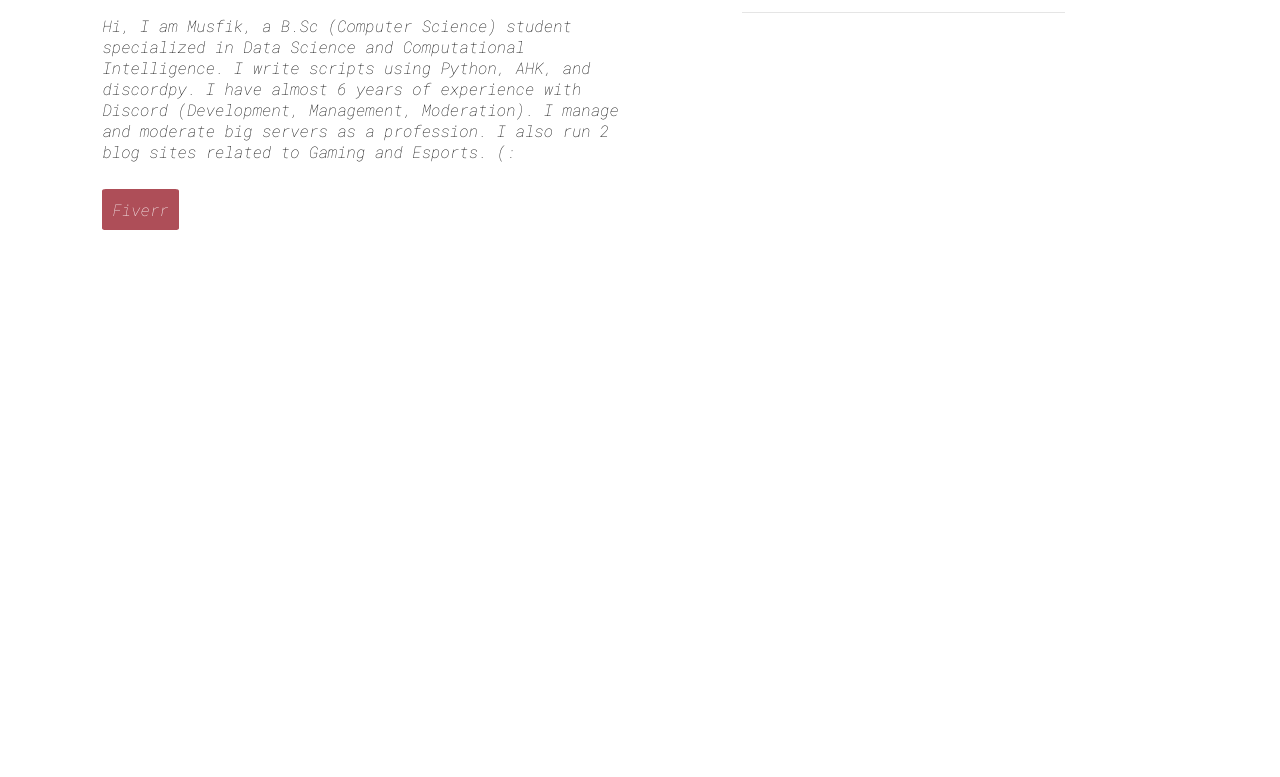
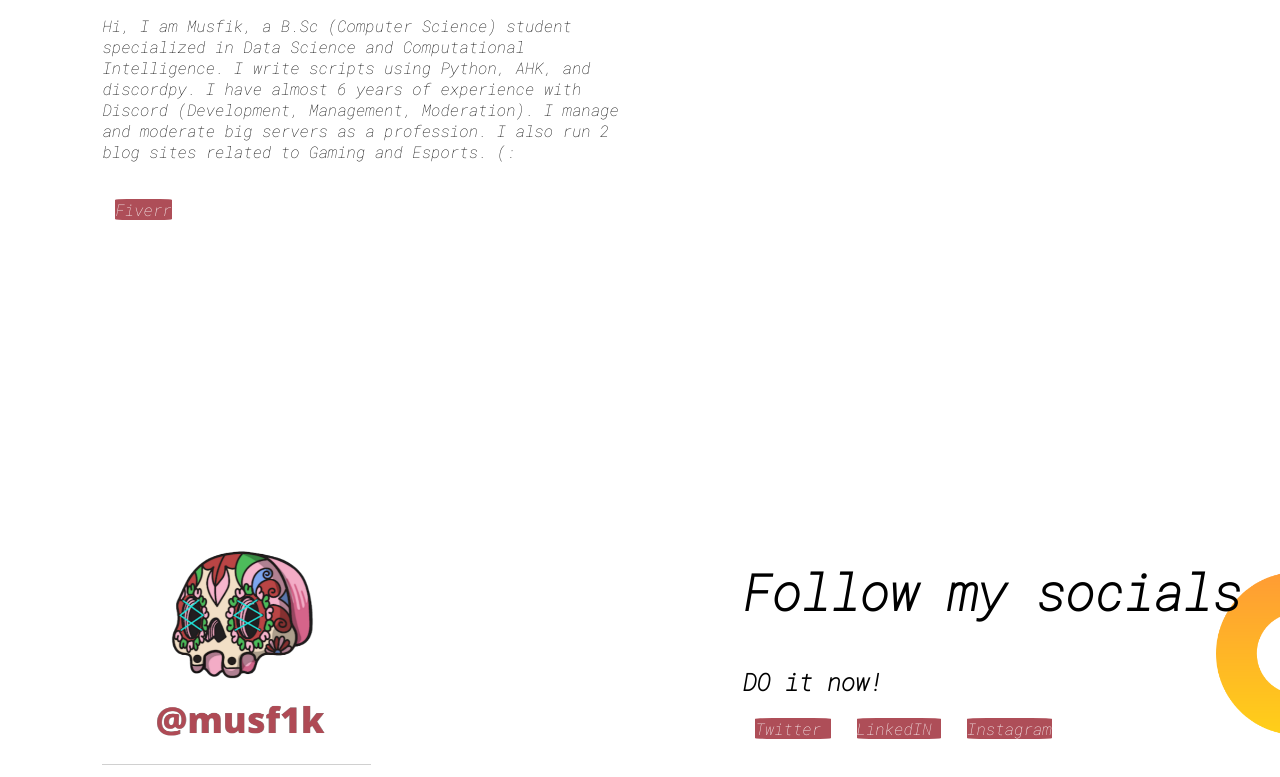
Before and after one commit to MUSF1K/dev-portfolio, a plain HTML site: page index.html in a window 1280 px wide. Shown: the part 285-1062 px from the top of the page. Before the commit the page ends 800 px from the top, so only its background shows below. Drawn offline with Linux system fonts and the light colour scheme.

Commit message:
update 1.2

```diff
--- a/index.html
+++ b/index.html
@@ -43,6 +43,41 @@
 
     </section>
 
+
+    <br>
+    <br>
+    <br>
+    <br>
+    <br>
+    <br>
+    <br>
+
+
+
+    <section class="section-2">
+
+
+        <div class="half-width">
+
+            <img src="images/musf1k.png" alt="pfp">
+        </div>
+
+
+        <div class="half-width">
+
+            <h1> Follow my socials</h1>
+            <h2> DO it now!</h2>
+
+            <a class="link-button" target="_blank" href="https://twitter.com/musf1k"> Twitter </a>
+            <a class="link-button" target="_blank" href="https://www.linkedin.com/in/musfik-mahmud/"> LinkedIN </a>
+            <a class="link-button" target="_blank" href="https://www.instagram.com/musf1k"> Instagram </a>
+
+        </div>
+
+
+
+    </section>
+
 </body>
 
 </html>
--- a/style.css
+++ b/style.css
@@ -17,6 +17,7 @@ h1 {
 section {
 
     display: flex;
+    margin-bottom: 150px;
 }
 
 .half-width {
@@ -29,7 +30,7 @@ section {
 .half-width img {
 
 
-    width: 60%;
+    width: 50%;
 
 }
 
@@ -42,7 +43,10 @@ section {
     background-color: #AE4E58;
     color: white;
     padding: 10px 10px;
-    border-radius: 5%;
+    border-radius: 30%;
+    background-clip: content-box, padding-box;
+    border-style: dotted;
+
 }
 
 
@@ -53,3 +57,16 @@ section {
     background-size: 95%;
     background-repeat: no-repeat;
 }
+
+
+.section-2 {
+
+
+    background-image: url(images/dream-bg.png);
+    background-size: 5%;
+    background-repeat: no-repeat;
+    background-position: right;
+}
+
+
+.section-2 img {}
```
Also changed, not shown: 4 other files.
